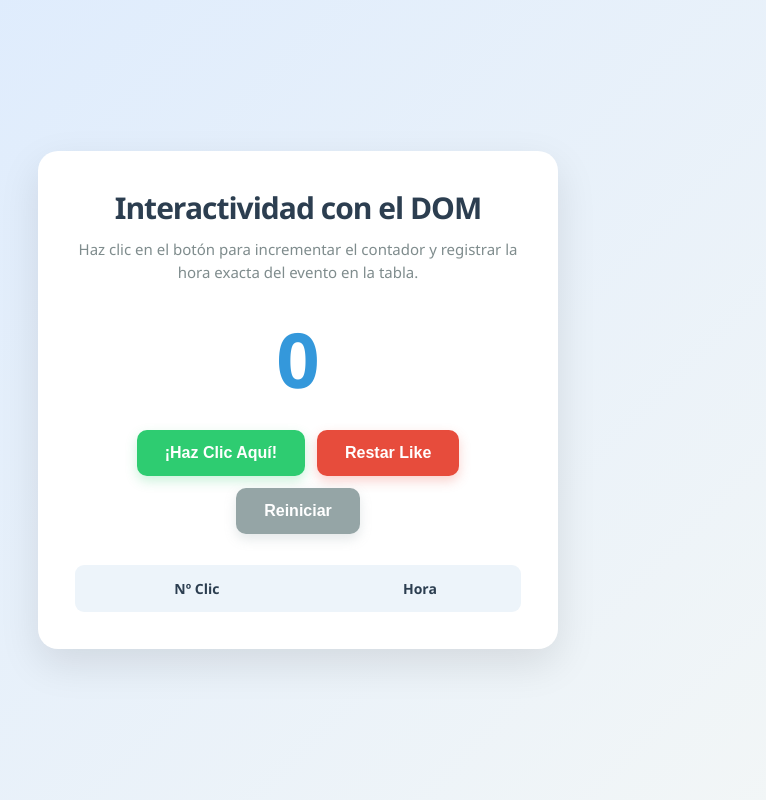
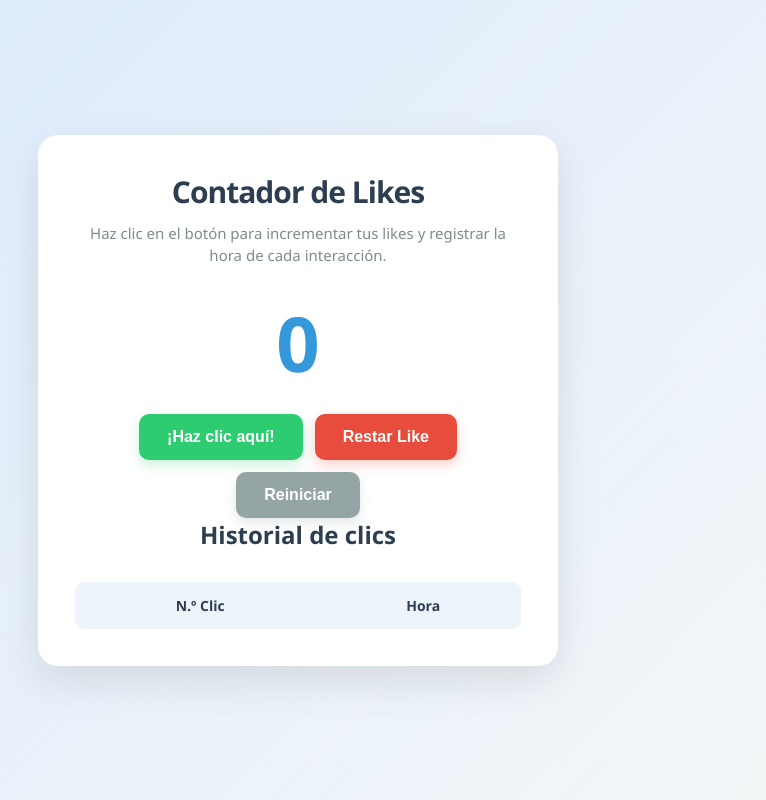
Before and after one commit to calderonpenajuansebastian-rgb/contador.py-, a plain HTML site: page index.html in a window 1280 px wide. Shown: the whole page, without its empty margins (342-1108 px from the left). Drawn offline with Linux system fonts and the light colour scheme.

Commit message:
feat: mejorar estructura y accesibilidad HTML

```diff
--- a/index.html
+++ b/index.html
@@ -1,33 +1,93 @@
+
 <!DOCTYPE html>
 <html lang="es">
 <head>
     <meta charset="UTF-8">
     <meta name="viewport" content="width=device-width, initial-scale=1.0">
-  <title>Interactividad con el DOM</title>
+
+    <meta name="description" content="Aplicación interactiva para contar likes y registrar la hora de cada clic.">
+
+    <title>Contador de Likes | SENA ADSO</title>
+
     <link rel="stylesheet" href="styles.css">
 </head>
+
 <body>
+
     <main class="card">
-    <h1>Interactividad con el DOM</h1>
+
+        <header>
+            <h1>Contador de Likes</h1>
+
             <p class="descripcion">
-      Haz clic en el botón para incrementar el contador y
-      registrar la hora exacta del evento en la tabla.
+                Haz clic en el botón para incrementar tus likes
+                y registrar la hora de cada interacción.
             </p>
+        </header>
 
-    <div id="contador" class="contador">0</div>
+        <section aria-label="Contador de likes">
+
+            <div
+                id="contador"
+                class="contador"
+                role="status"
+                aria-live="polite"
+                aria-atomic="true"
+            >0</div>
+
             <div class="botones">
-      <button id="btn-like" class="btn">¡Haz Clic Aquí!</button>
-      <button id="btn-restar" class="btn btn-rojo">Restar Like</button>
-      <button id="btn-reiniciar" class="btn btn-gris">Reiniciar</button>
+
+                <button
+                    type="button"
+                    id="btn-like"
+                    class="btn"
+                >
+                    ¡Haz clic aquí!
+                </button>
+
+                <button
+                    type="button"
+                    id="btn-restar"
+                    class="btn btn-rojo"
+                >
+                    Restar Like
+                </button>
+
+                <button
+                    type="button"
+                    id="btn-reiniciar"
+                    class="btn btn-gris"
+                >
+                    Reiniciar
+                </button>
+
             </div>
 
+        </section>
+
+        <section aria-label="Historial de interacciones">
+
+            <h2>Historial de clics</h2>
+
             <table class="tabla">
+
                 <thead>
-        <tr><th>Nº Clic</th><th>Hora</th></tr>
+                    <tr>
+                        <th scope="col">N.º Clic</th>
+                        <th scope="col">Hora</th>
+                    </tr>
                 </thead>
-      <tbody id="tabla-registros"></tbody>
+
+                <tbody id="tabla-registros">
+                </tbody>
+
             </table>
+
+        </section>
+
     </main>
+
     <script src="script.js"></script>
+
 </body>
 </html>
```
Lines whose indentation alone changed are shown as unchanged.
